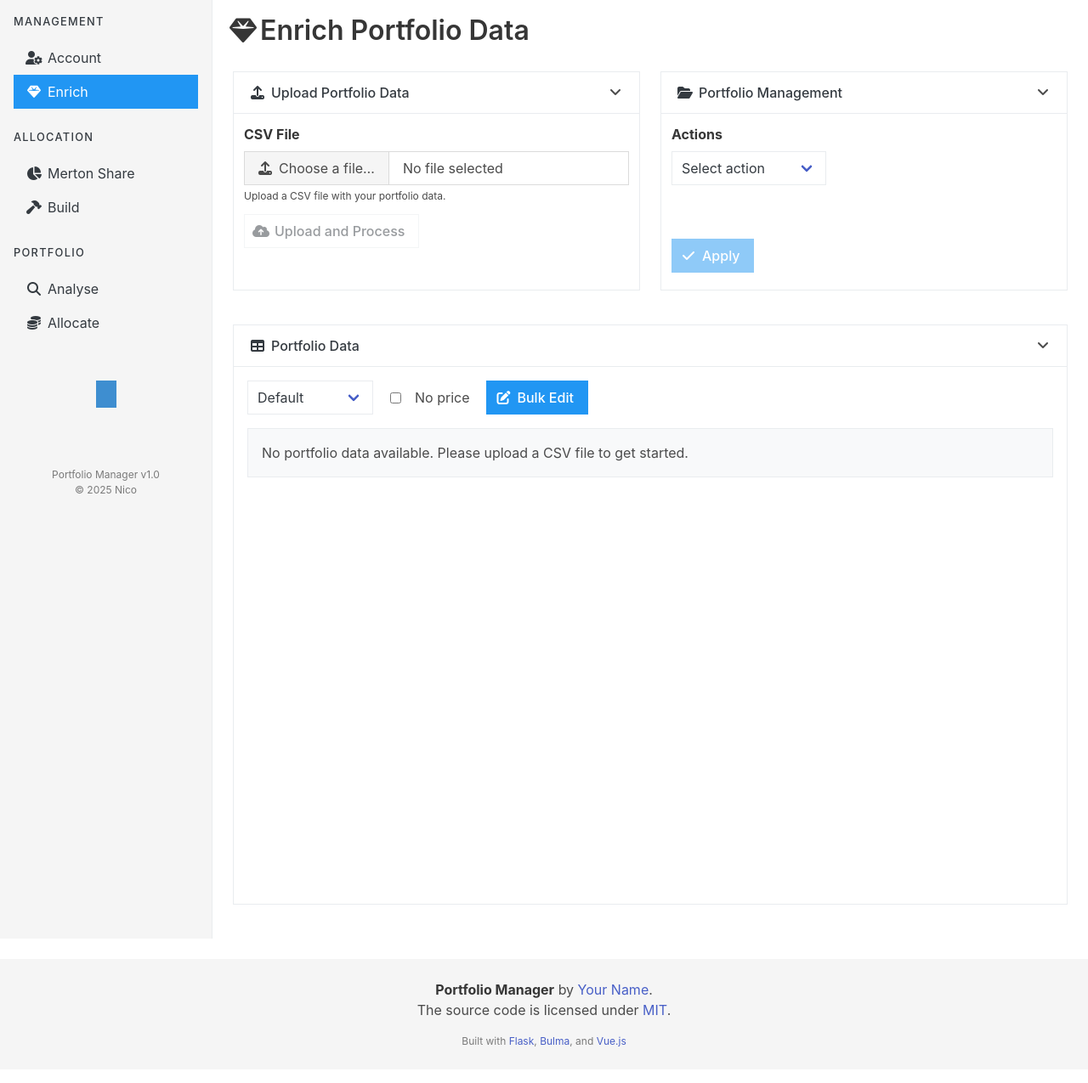
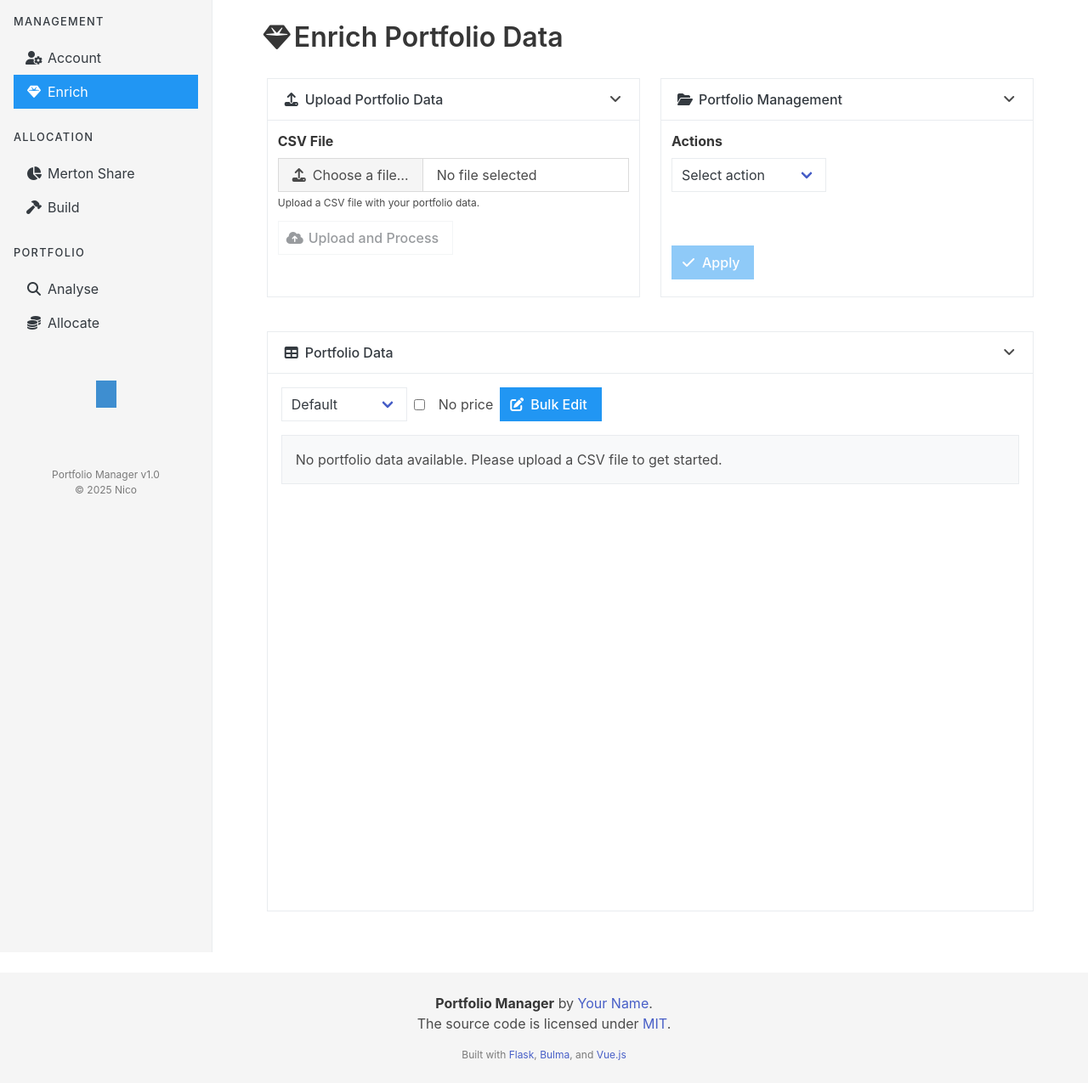
Before and after one commit to icon3333/portfolio_rebalancer, a Flask app: page /portfolio/enrich in a window 1280 px wide. Shown: the part 56-1331 px from the top of the page at 85% size. Before the commit the page ends 1288 px from the top, so only its background shows below. Run offline with Flask 3, Linux system fonts and the light colour scheme; the visitor is signed in with stand-in values (Sample User, id 1); data comes from the database, SQL or seed files in the repository; data that the repository does not hold is empty; some libraries are stand-ins or nearby versions.

Commit message:
tweaking little fixes

```diff
--- a/static/css/custom.css
+++ b/static/css/custom.css
@@ -115,6 +115,16 @@
     background-color: var(--blue-100) !important;
 }
 
+/* Improved table spacing */
+.table td, .table th {
+    padding: 0.65em 0.75em !important;
+}
+
+.table-container {
+    overflow-x: auto;
+    max-width: 100%;
+}
+
 /* Forms */
 .input, .textarea, .select select {
     background-color: var(--white) !important;
@@ -188,12 +198,13 @@ option {
 
 /* Layout */
 .section {
-    padding: 1.5rem !important;
+    padding: 2rem 2.5rem !important;
     background: var(--white) !important;
 }
 
 .container {
-    max-width: 1200px !important;
+    max-width: 95% !important;
+    width: 95% !important;
 }
 
 /* Transitions */
@@ -388,3 +399,128 @@ option {
 .parameter-input {
     flex-grow: 1;
 }
+
+/* Help icon for tooltips */
+.has-tooltip-right i.fa-question-circle {
+    color: #aaa;
+    font-size: 0.8rem;
+    margin-left: 5px;
+    cursor: help;
+}
+
+.has-tooltip-right i.fa-question-circle:hover {
+    color: var(--blue-500);
+}
+
+/* Portfolio controls and metrics */
+.portfolio-controls-container {
+    background-color: var(--white);
+    border-radius: 4px;
+    position: sticky;
+    top: 0;
+    z-index: 20;
+}
+
+.controls-and-metrics-row {
+    display: flex;
+    align-items: stretch;
+    flex-wrap: nowrap;
+    height: 2.5em;
+}
+
+.controls-group {
+    display: flex;
+    align-items: center;
+    flex-wrap: nowrap;
+    height: 100%;
+}
+
+.controls-group .control {
+    height: 100%;
+    display: flex;
+    align-items: center;
+}
+
+.portfolio-metrics {
+    flex: 1;
+    display: flex;
+    align-items: center;
+    padding: 0 0.75rem;
+    border-radius: 4px;
+    background-color: rgba(0, 0, 0, 0.03);
+    justify-content: space-between;
+    margin-left: 1rem;
+    height: 100%;
+}
+
+.portfolio-metrics.is-success {
+    background-color: rgba(72, 199, 116, 0.1);
+}
+
+.portfolio-metrics.is-warning {
+    background-color: rgba(255, 224, 138, 0.2);
+}
+
+.portfolio-metrics.is-danger {
+    background-color: rgba(241, 70, 104, 0.1);
+}
+
+.metrics-item {
+    display: flex;
+    align-items: center;
+    flex: 1;
+    justify-content: center;
+}
+
+.metric-label {
+    font-size: 0.8rem;
+    font-weight: 600;
+    color: var(--dark-grey);
+    margin-right: 0.3rem;
+}
+
+.metric-value {
+    font-size: 0.85rem;
+    font-weight: 500;
+    white-space: nowrap;
+}
+
+/* Portfolio table specific styles */
+.table-container {
+    max-height: calc(100vh - 250px);
+    overflow-y: auto;
+    position: relative;
+    margin-top: 1rem;
+}
+
+.table-container table {
+    table-layout: auto;
+    width: 100%;
+}
+
+.table-container thead {
+    position: sticky;
+    top: 0;
+    z-index: 10;
+}
+
+.table-container thead th {
+    background-color: var(--light-grey) !important;
+    box-shadow: 0 1px 0 0 var(--grey) !important;
+}
+
+/* Column width adjustments */
+.table-container th:nth-child(1), /* Update column */
+.table-container td:nth-child(1) {
+    width: 80px;
+}
+
+.table-container th:nth-child(2), /* Identifier column */
+.table-container td:nth-child(2) {
+    width: 120px;
+}
+
+.table-container th:nth-child(3), /* Company column */
+.table-container td:nth-child(3) {
+    min-width: 180px;
+}
--- a/static/js/pages/enrich.js
+++ b/static/js/pages/enrich.js
@@ -520,6 +520,40 @@ class PortfolioTableApp {
                             } else {
                                 console.log('Identifier updated successfully');
                             }
+
+                            // Trigger price update for this row after identifier change
+                            console.log('Triggering price update after identifier change for item:', item.id);
+                            try {
+                                const priceResponse = await fetch(`/portfolio/api/update_price/${item.id}`, {
+                                    method: 'POST'
+                                });
+
+                                const priceResult = await priceResponse.json();
+
+                                if (priceResponse.ok) {
+                                    // Refresh the data
+                                    await this.loadData();
+
+                                    // Show success notification
+                                    if (typeof showNotification === 'function') {
+                                        showNotification('Price updated after identifier change', 'is-success');
+                                    } else {
+                                        console.log('Price updated after identifier change');
+                                    }
+                                } else {
+                                    // Show error notification
+                                    if (typeof showNotification === 'function') {
+                                        showNotification(priceResult.error || 'Failed to update price after identifier change', 'is-warning');
+                                    } else {
+                                        console.error('Error:', priceResult.error || 'Failed to update price after identifier change');
+                                    }
+                                }
+                            } catch (priceError) {
+                                console.error('Error updating price after identifier change:', priceError);
+                                if (typeof showNotification === 'function') {
+                                    showNotification('Error updating price after identifier change', 'is-warning');
+                                }
+                            }
                         } else {
                             // Show error notification
                             if (typeof showNotification === 'function') {
--- a/templates/base.html
+++ b/templates/base.html
@@ -10,6 +10,9 @@
 
     <!-- Font Awesome -->
     <link rel="stylesheet" href="https://cdnjs.cloudflare.com/ajax/libs/font-awesome/6.4.0/css/all.min.css">
+
+    <!-- Bulma Tooltip Extension -->
+    <link rel="stylesheet" href="https://cdn.jsdelivr.net/npm/bulma-tooltip@3.0.2/dist/css/bulma-tooltip.min.css">
 
     <!-- Plotly.js -->
     <script src="https://cdn.plot.ly/plotly-2.24.1.min.js"></script>
--- a/templates/components/enrich_components.html
+++ b/templates/components/enrich_components.html
@@ -360,7 +360,10 @@
             <div id="portfolio-editor" class="portfolio-editor">
                 <!-- Vue.js component will be mounted here -->
                 <div id="portfolio-table-app" v-cloak>
-                    <div class="field is-grouped mb-4">
+                    <div class="portfolio-controls-container mb-4">
+                        <div class="controls-and-metrics-row">
+                            <!-- Controls -->
+                            <div class="controls-group">
                                 <div class="control">
                                     <div class="select">
                                         <select id="filter-portfolio" v-model="selectedPortfolio">
```
Also changed, not shown: other parts of templates/components/enrich_components.html (+38 -35 lines). Lines whose indentation alone changed are shown as unchanged.
